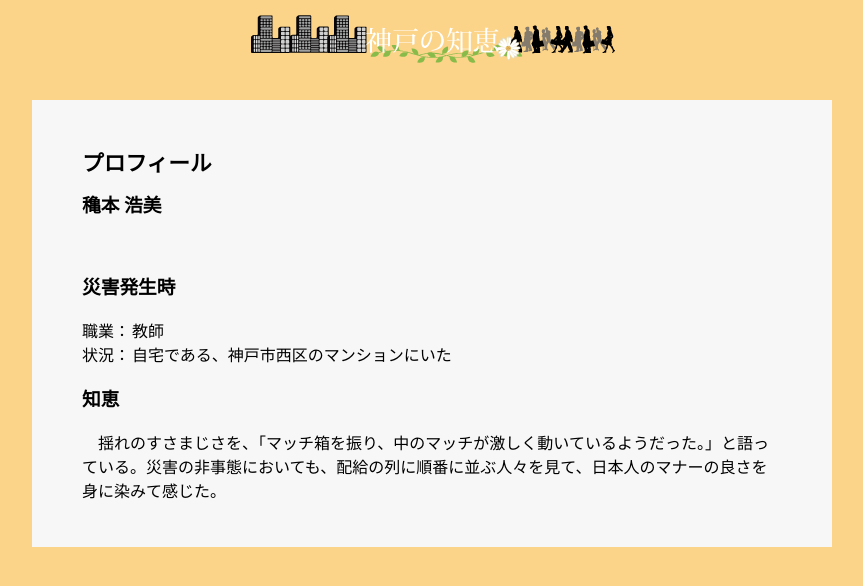
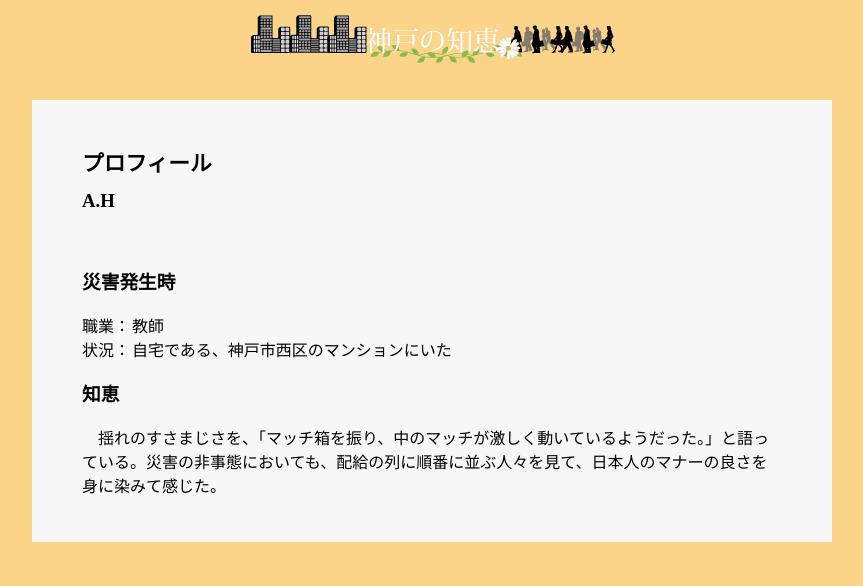
Before and after one commit to hllxlva/A.H, a plain HTML site: page index.html in a window 1280 px wide. Shown: the whole page, without its empty margins (208-1071 px from the left). Drawn offline with Linux system fonts and the light colour scheme.

Commit message:
Update index.html

```diff
--- a/index.html
+++ b/index.html
@@ -2,7 +2,7 @@
 <html lang="ja">
 <head>
 	<meta charset="UTF-8">
-	<title>神戸の知恵｜穐本 浩美 さん</title>
+	<title>神戸の知恵｜A.H さん</title>
 	<link rel="stylesheet" href="style.css">
 </head>
 <body>
@@ -20,7 +20,7 @@
 		<!--/紹介-->
 		<section id="Introduction">
 			<h1>プロフィール</h1>
-			<h3 class="name">穐本 浩美</h3>
+			<h3 class="name">A.H</h3>
 			<figure class="profPhoto">
 				<img src=".jpg" width="50%" alt="">
 			</figure>
@@ -34,7 +34,7 @@
 			<h3>知恵</h3>
 			<p>　揺れのすさまじさを、「マッチ箱を振り、中のマッチが激しく動いているようだった。」と語っている。災害の非事態においても、配給の列に順番に並ぶ人々を見て、日本人のマナーの良さを身に染みて感じた。</p>
 			<h4>余白</h4>
-		</secction>
+		</section>
 	</section>
 </body>
 </html>
```
